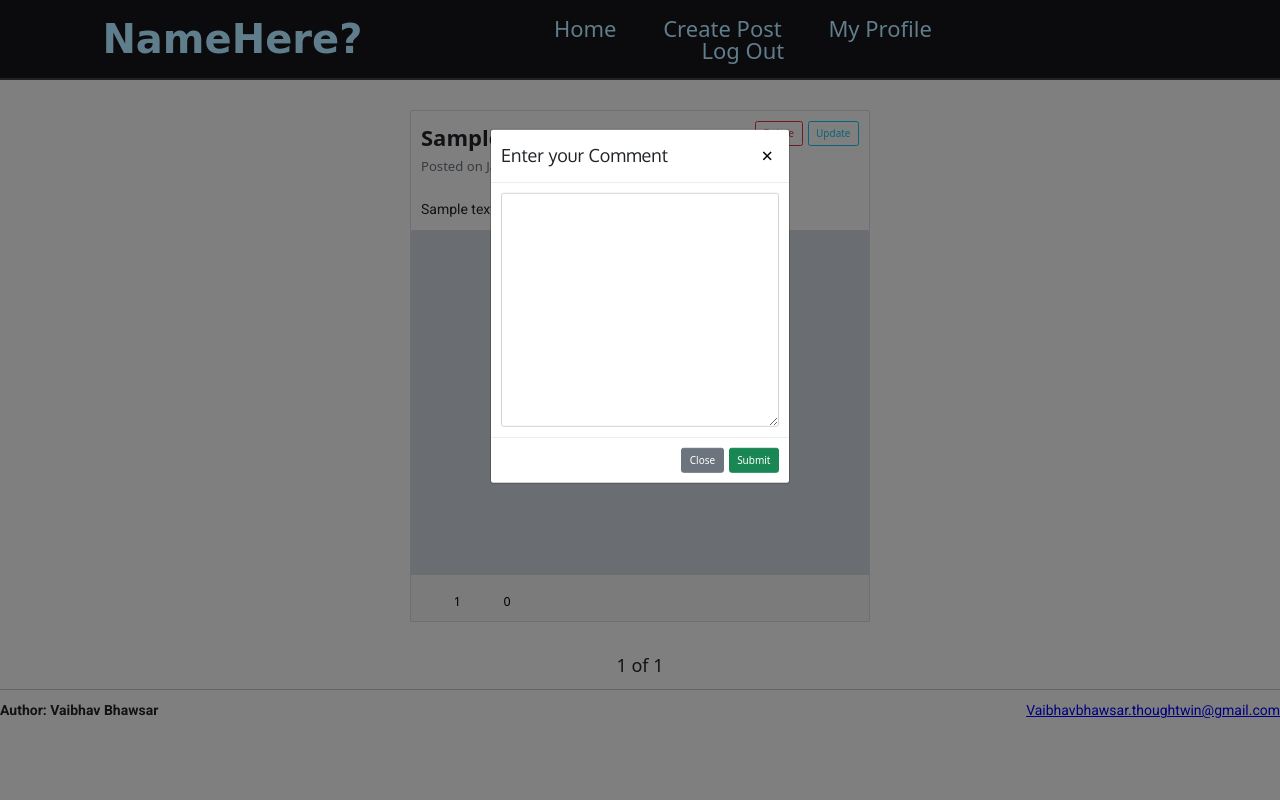
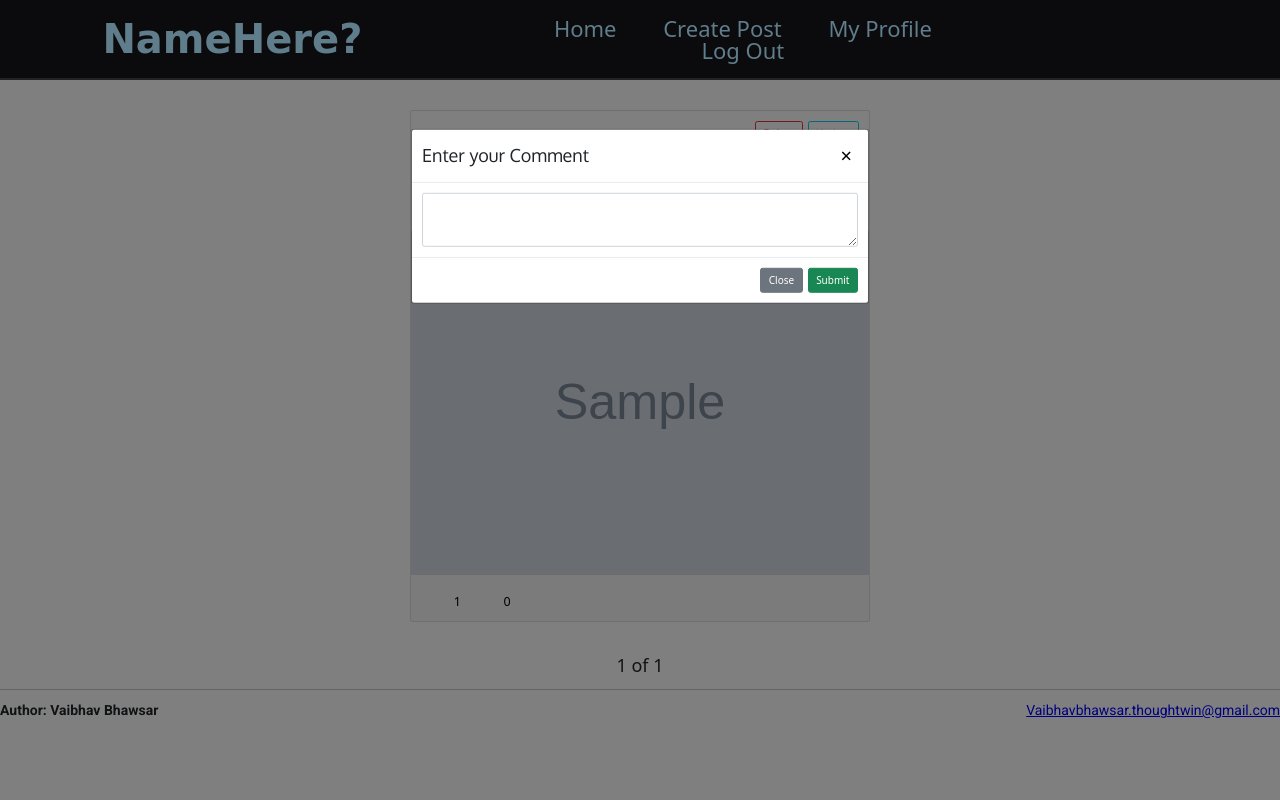
Before and after one commit to vaibhavbhwsr/mysite, a Django app: page / in a window 1280 px wide, after a click that opens the changed part. Run offline with Django 3.2, Linux system fonts and the light colour scheme; a user stored in the database is signed in; tables that the repository leaves empty hold one stand-in row (values such as "Sample post"); grey boxes marked "Sample" are stand-in pictures; data that the repository does not hold is empty; some libraries are stand-ins or nearby versions; some web fonts are replaced.

Commit message:
updated comment html

```diff
--- a/mysite/templates/registration/post/comment.html
+++ b/mysite/templates/registration/post/comment.html
@@ -2,9 +2,8 @@
     <i class="fas fa-2x fa-comments"></i> <span>0</span>
 </button>
 <!--Comment Dialog PopUp Modal-->
-<form method="POST" action="{% url 'create-comment' post.pk %}" style='float: left;'>
 <div class="modal fade comment-box" tabindex="-1" role="dialog" aria-hidden="true" style="position: absolute; left: 50%; top: 50%; transform: translate(-50%, -50%);">
-    <div class="modal-dialog modal-sm">
+    <div class="modal-dialog modal-lg">
         <div class="modal-content">
             <div class="modal-header">
                 <h5 class="modal-title">Enter your Comment</h5>
@@ -12,16 +11,17 @@
                     <span aria-hidden="true" style="font-size: 20px">&times;</span>
                 </button>
             </div>
+            <form method="POST" action="{% url 'create-comment' post.pk %}" style='float: left;'>
             <div class="modal-body">
                 {% csrf_token %}
                 {{ form.as_p }}
-                <textarea class="form-control" name="comment_text" cols="40" rows="10" required id="id_comment_text"></textarea>
+                <textarea class="form-control" name="comment_text" cols="50" rows="2" required id="id_comment_text"></textarea>
             </div>
             <div class="modal-footer">
                 <button type="button" class="btn btn-secondary" data-dismiss="modal">Close</button>
                 <button type="submit" class="btn btn-success">Submit</button>
             </div>
+            </form>
         </div>
     </div>
 </div>
-</form>
```
